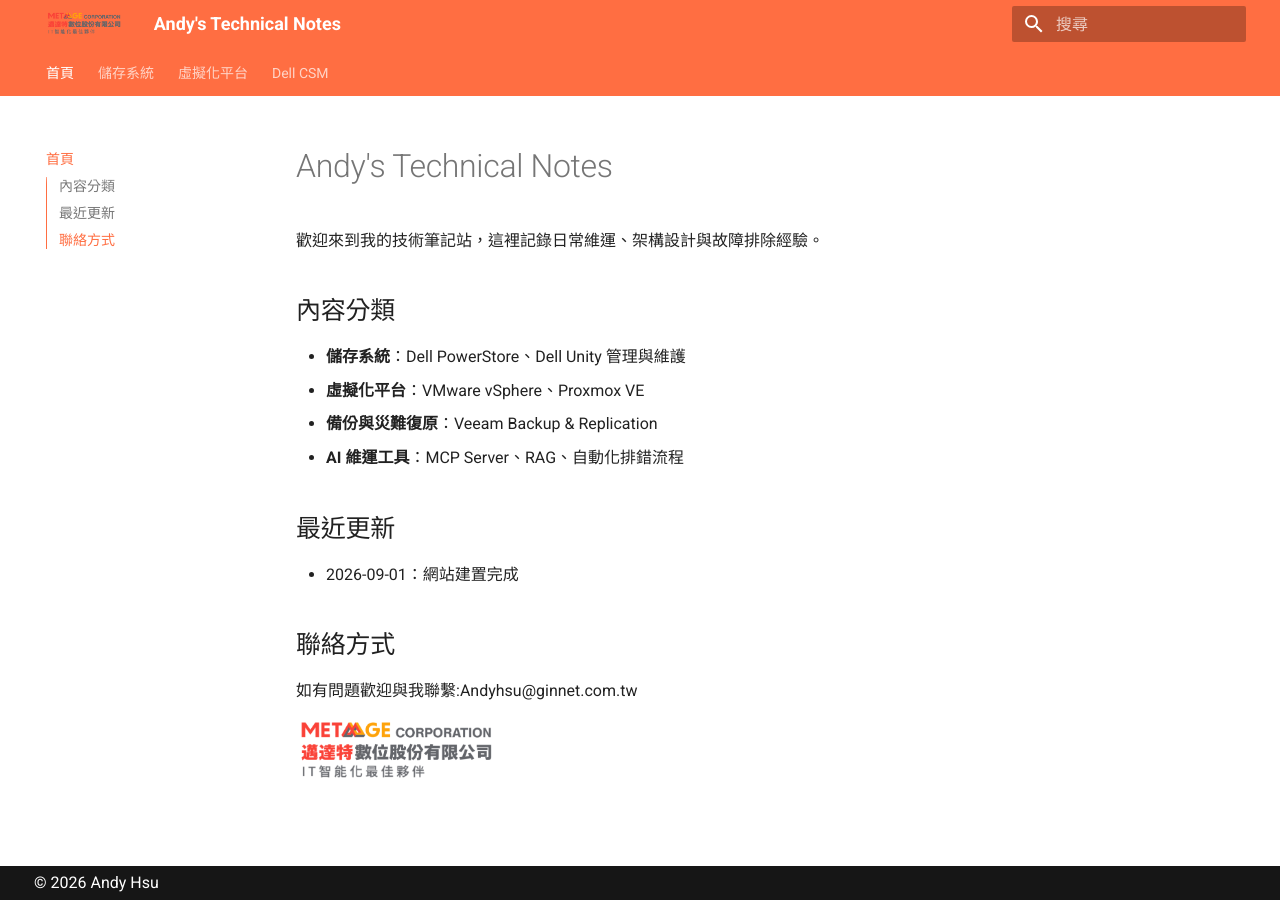
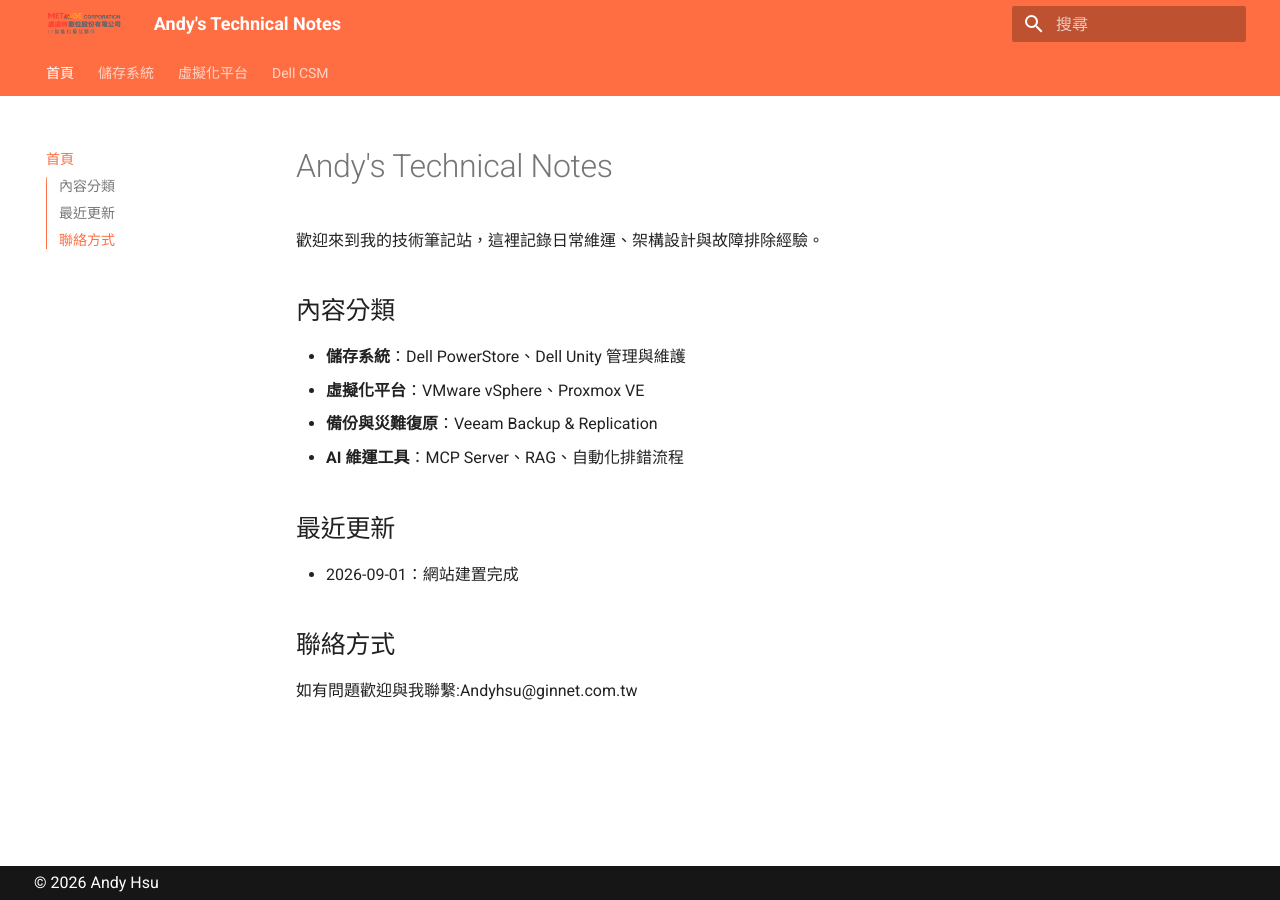
Before and after one commit to Andy0583/Metaage, an MkDocs documentation site: the page built from docs/index.md, in a window 1280 px wide. Built offline with MkDocs 1.6.1 and Material for MkDocs 9.7.7, drawn with Linux system fonts in a browser that asks for light colours.

Commit message:
Remove image from contact section
Removed image tag from the contact section.

```diff
--- a/docs/index.md
+++ b/docs/index.md
@@ -16,5 +16,3 @@
 ## 聯絡方式
 
 如有問題歡迎與我聯繫:Andyhsu@ginnet.com.tw
-
-<img src="images/metaage.png" width="200">
```
